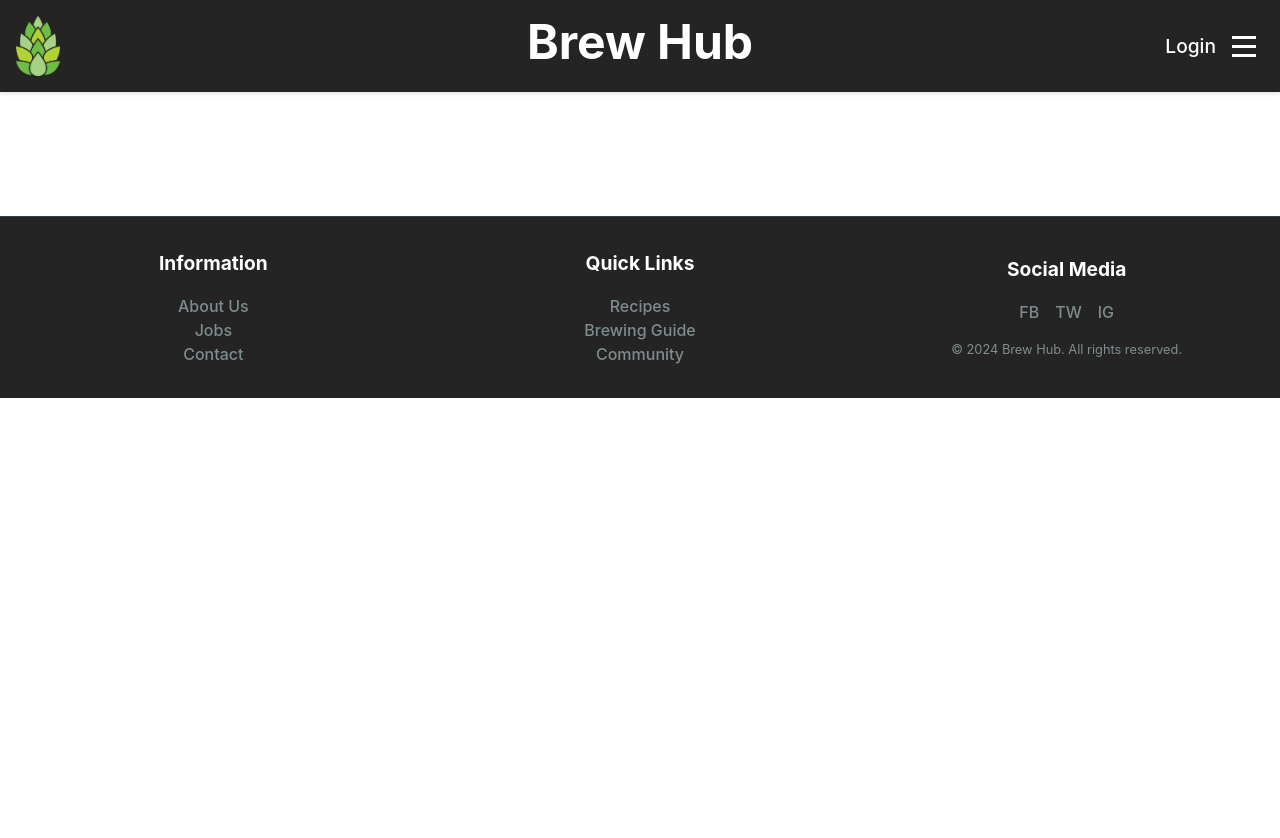
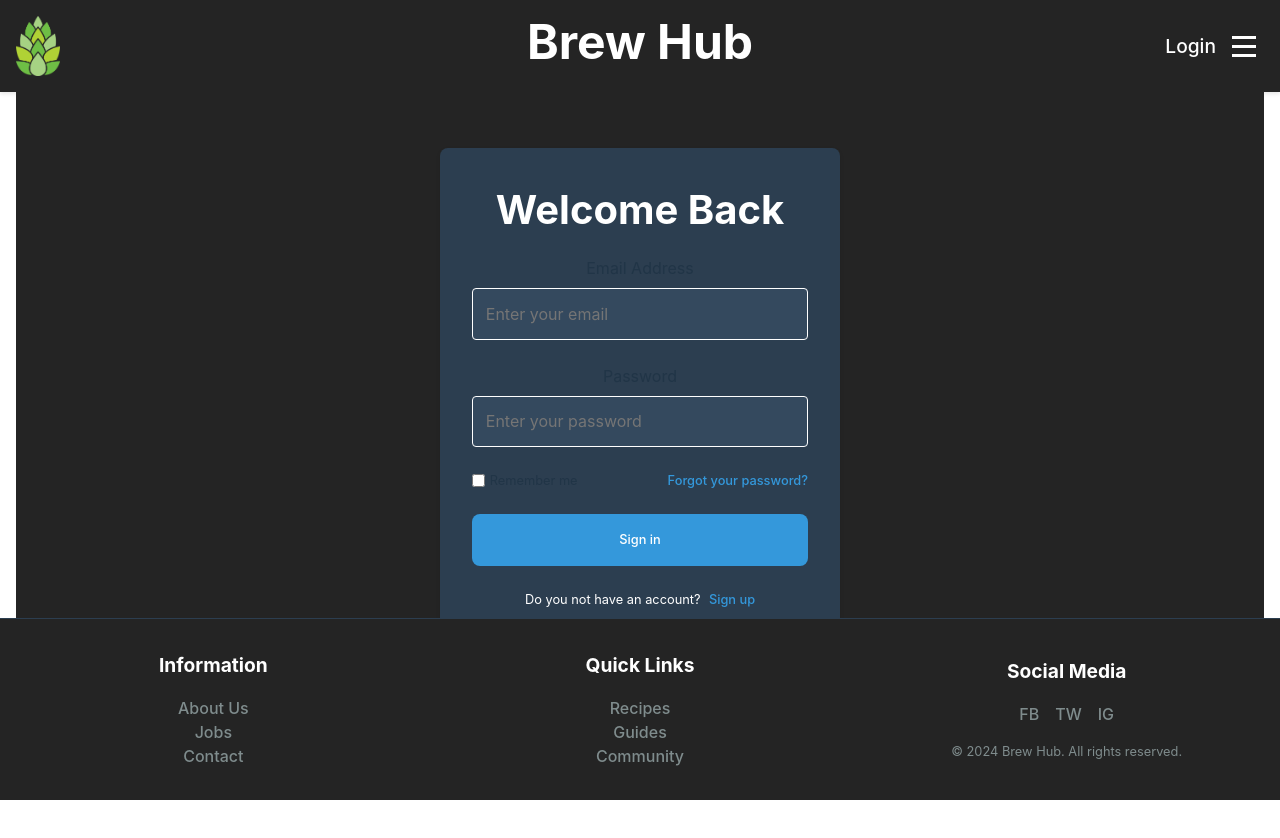
Before and after one commit to PeterKock/brewhub-frontend, a React (Vite) app: page /login in a window 1280 px wide. Shown: the top 838 px of the page. Before the commit the page ends 800 px from the top, so only its background shows below. Built offline with nearby package versions, Linux system fonts and the light colour scheme.

Commit message:
fix: login page centered, Styling

```diff
--- a/src/components/footer.jsx
+++ b/src/components/footer.jsx
@@ -16,7 +16,7 @@ const Footer = () => {
                     <h4>Quick Links</h4>
                     <ul>
                         <li><a href="/recipes">Recipes</a></li>
-                        <li><a href="/guide">Brewing Guide</a></li>
+                        <li><a href="/guide">Guides</a></li>
                         <li><a href="/community">Community</a></li>
                     </ul>
                 </div>
--- a/src/components/header.jsx
+++ b/src/components/header.jsx
@@ -1,5 +1,7 @@
 import { useState } from 'react';
 import { Link } from 'react-router-dom';
+import CustomerGuides from "../pages/customer/guides.jsx";
+import CustomerRecipes from "../pages/customer/recipes.jsx";
 
 const Header = () => {
     const [isMenuOpen, setIsMenuOpen] = useState(false);
@@ -28,8 +30,8 @@ const Header = () => {
                     </button>
 
                     <div className={`menu-dropdown ${isMenuOpen ? 'open' : ''}`}>
-                        <Link to="/recipes" className="recipes">Recipes</Link>
-                        <Link to="/guide" className="guide">Guides</Link>
+                        <Link to="/customer/recipes" className="CustomerRecipes">Recipes</Link>
+                        <Link to="/customer/guides" className="CustomerGuides">Guides</Link>
                         <Link to="/community" className="community">Community</Link>
                     </div>
                 </div>
--- a/src/pages/public/loginpage.jsx
+++ b/src/pages/public/loginpage.jsx
@@ -1,7 +1,128 @@
-export default function LoginPage() {
+import { useState } from "react";
+import { useNavigate } from "react-router-dom";
+import PropTypes from 'prop-types';
+
+export default function LoginPage({ onLogin }) {
+    const navigate = useNavigate();
+    const [formData, setFormData] = useState({
+        email: '',
+        password: '',
+        rememberMe: false
+    });
+    const [error, setError] = useState('');
+
+    const handleInputChange = (e) => {
+        const { name, value, type, checked } = e.target;
+        setFormData(prev => ({
+            ...prev,
+            [name]: type === 'checkbox' ? checked : value
+        }));
+    };
+
+    const handleSubmit = async (e) => {
+        e.preventDefault();
+
+        // Basic validation
+        if (!formData.email || !formData.password) {
+            setError('Please fill in all fields');
+            return;
+        }
+
+        // Basic email validation
+        const emailRegex = /^[^\s@]+@[^\s@]+\.[^\s@]+$/;
+        if (!emailRegex.test(formData.email)) {
+            setError('Please enter a valid email address');
+            return;
+        }
+
+        // Clear any existing errors
+        setError('');
+
+        try {
+            // Here you would typically make an API call to your backend
+            await onLogin(formData);
+            // Redirect to home page after successful login
+            navigate('/');
+        } catch (error) {
+            setError('Login failed. Please check your credentials.');
+            console.error(error);
+        }
+    };
+
     return (
         <div className="page login-page">
-            <h2>Login</h2>
+            <div className="login-box">
+                <div className="login-header">
+                    <h2>Welcome Back</h2>
+                </div>
+
+                {error && (
+                    <div className="error-message">
+                        {error}
+                    </div>
+                )}
+
+                <form onSubmit={handleSubmit} className="login-form">
+                    <div className="form-group">
+                        <label htmlFor="email">Email Address</label>
+                        <input
+                            id="email"
+                            name="email"
+                            type="email"
+                            autoComplete="email"
+                            required
+                            value={formData.email}
+                            onChange={handleInputChange}
+                            placeholder="Enter your email"
+                        />
+                    </div>
+
+                    <div className="form-group">
+                        <label htmlFor="password">Password</label>
+                        <input
+                            id="password"
+                            name="password"
+                            type="password"
+                            autoComplete="current-password"
+                            required
+                            value={formData.password}
+                            onChange={handleInputChange}
+                            placeholder="Enter your password"
+                            minLength="6"
+                        />
+                    </div>
+
+                    <div className="form-options">
+                        <div className="remember-me">
+                            <input
+                                id="remember-me"
+                                name="rememberMe"
+                                type="checkbox"
+                                checked={formData.rememberMe}
+                                onChange={handleInputChange}
+                            />
+                            <label htmlFor="remember-me"> Remember me</label>
+                        </div>
+
+                        <a href="/forgot-password" className="forgot-password">
+                            Forgot your password?
+                        </a>
+                    </div>
+
+                    <button type="submit" className="login-button">
+                        Sign in
+                    </button>
+
+                    <div className="signup-link">
+                        <span>Do you not have an account? </span>
+                        <a href="/signup">Sign up</a>
+                    </div>
+                </form>
+            </div>
         </div>
     );
 }
+
+LoginPage.propTypes = {
+    onLogin: PropTypes.func.isRequired
+};
--- a/src/styles/styles.css
+++ b/src/styles/styles.css
@@ -17,8 +17,8 @@
         5.1 Content
         5.2 Features
         5.3 Recipes
-    6. Footer
-    7. Login Page
+    6. Login Page
+    7. Footer
     8. Media Queries
 ////////////////////////*/
 
@@ -344,7 +344,133 @@ p {
   color: #8b0000;
 }
 
-/* --------------------------------- 6. Footer -------------------------------------- */
+/* ------------------------------- 6. Login Page -------------------------------- */
+
+.login-page {
+  min-height: 60vh;
+  display: flex;
+  align-items: center;
+  justify-content: center;
+  background-color: var(--primary-bg-color);
+  padding: var(--spacing-md);
+  padding-top: 7vh;
+}
+
+.login-box {
+  width: 100%;
+  max-width: 400px;
+  background-color: var(--secondary-bg-color);
+  padding: var(--spacing-lg);
+  border-radius: var(--border-radius-value);
+  box-shadow: var(--card-shadow-value);
+}
+
+.login-header h2 {
+  margin-bottom: var(--spacing-md);
+}
+
+.login-header p {
+  margin-top: var(--spacing-md);
+  margin-bottom: var(--spacing-md);
+  color: var(--primary-text-color);
+  text-align: left;
+}
+
+.login-form {
+  display: flex;
+  flex-direction: column;
+  gap: 1.5rem;
+}
+
+.form-group {
+  display: flex;
+  flex-direction: column;
+  gap: var(--spacing-sm);
+}
+
+.form-group input {
+  padding: 0.8rem;
+  border: 1px solid var(--primary-text-color);
+  border-radius: 4px;
+  background-color: #34495e;
+  transition: border-color var(--transition-default-value);
+}
+
+.form-group input:focus {
+  outline: none;
+  border-color: var(--accent-color);
+}
+
+.remember-me {
+  display: flex;
+  align-items: center;
+  gap: var(--spacing-xsm);
+}
+
+.remember-me input[type="checkbox"] {
+  cursor: pointer;
+}
+
+.forgot-password {
+  color: var(--accent-color);
+  transition: color var(--transition-default-value);
+}
+
+.form-options {
+  display: flex;
+  justify-content: space-between;
+  align-items: center;
+  font-size: var(--p-font-size);
+}
+
+.forgot-password:hover {
+  color: var(--accent-hover-color);
+}
+
+.login-button {
+  background-color: var(--accent-color);
+  color: var(--primary-text-color);
+  border: none;
+  padding: var(--spacing-md);
+  border-radius: var(--border-radius-value);
+  font-size: var(--p-font-size);
+  cursor: pointer;
+  transition: background-color var(--transition-default-value);
+}
+
+.login-button:hover {
+  background-color: var(--accent-hover-color);
+}
+
+.signup-link {
+  text-align: center;
+  font-size: var(--p-font-size);
+  color: var(--primary-text-color);
+}
+
+.signup-link a {
+  color: var(--accent-color);
+  text-decoration: none;
+  margin-left: var(--spacing-xsm);
+  transition: color var(--transition-default-value);
+}
+
+.signup-link a:hover {
+  color: var(--accent-hover-color);
+}
+
+.error-message {
+  background-color: #ffebee;
+  color: #c62828;
+  padding: var(--spacing-md);
+  border-radius: var(--border-radius-value);
+  margin-bottom: var(--spacing-lg);
+  font-size: var(--p-font-size);
+  text-align: center;
+}
+
+
+/* --------------------------------- 7. Footer -------------------------------------- */
 
 .footer {
   background-color: var(--primary-bg-color);
```
